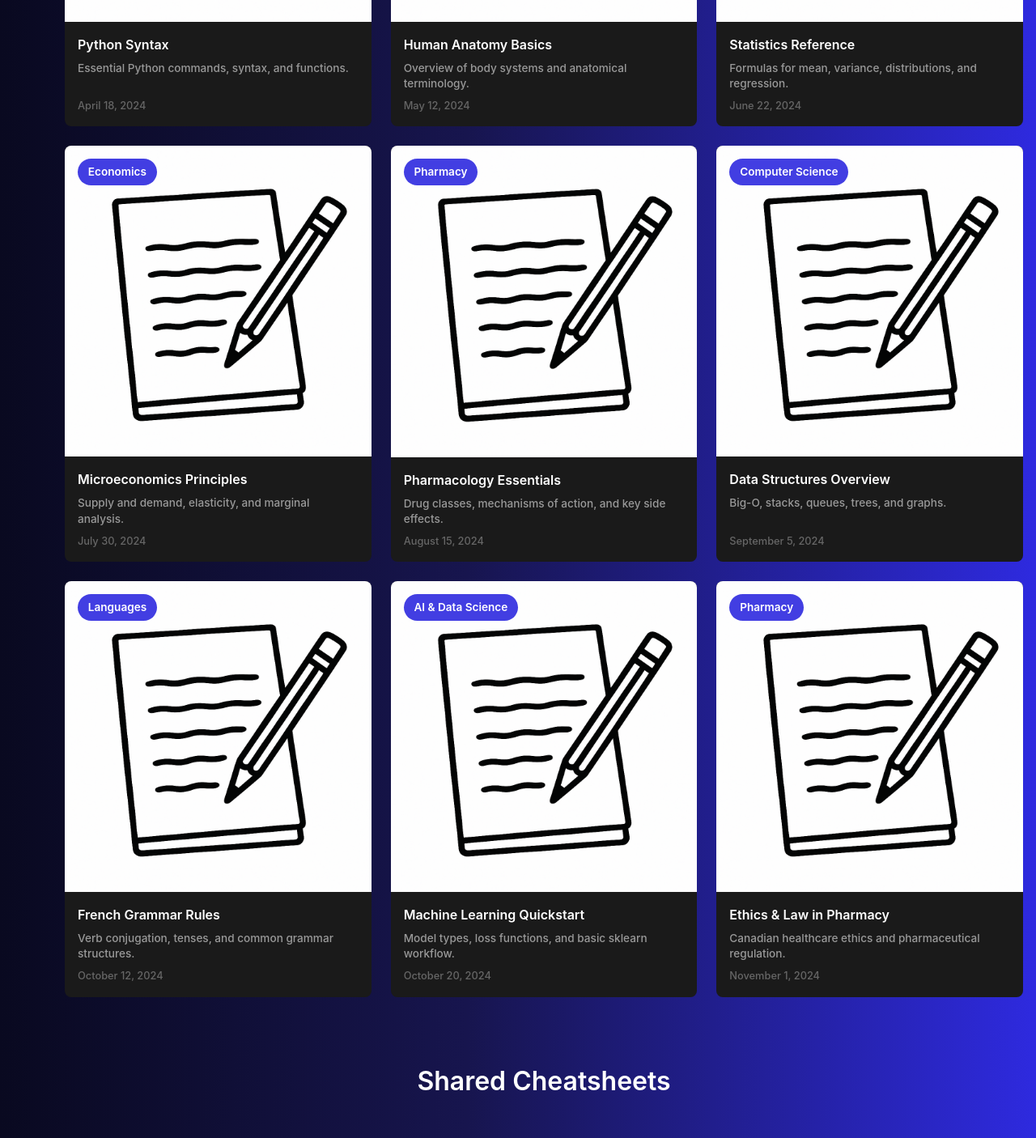
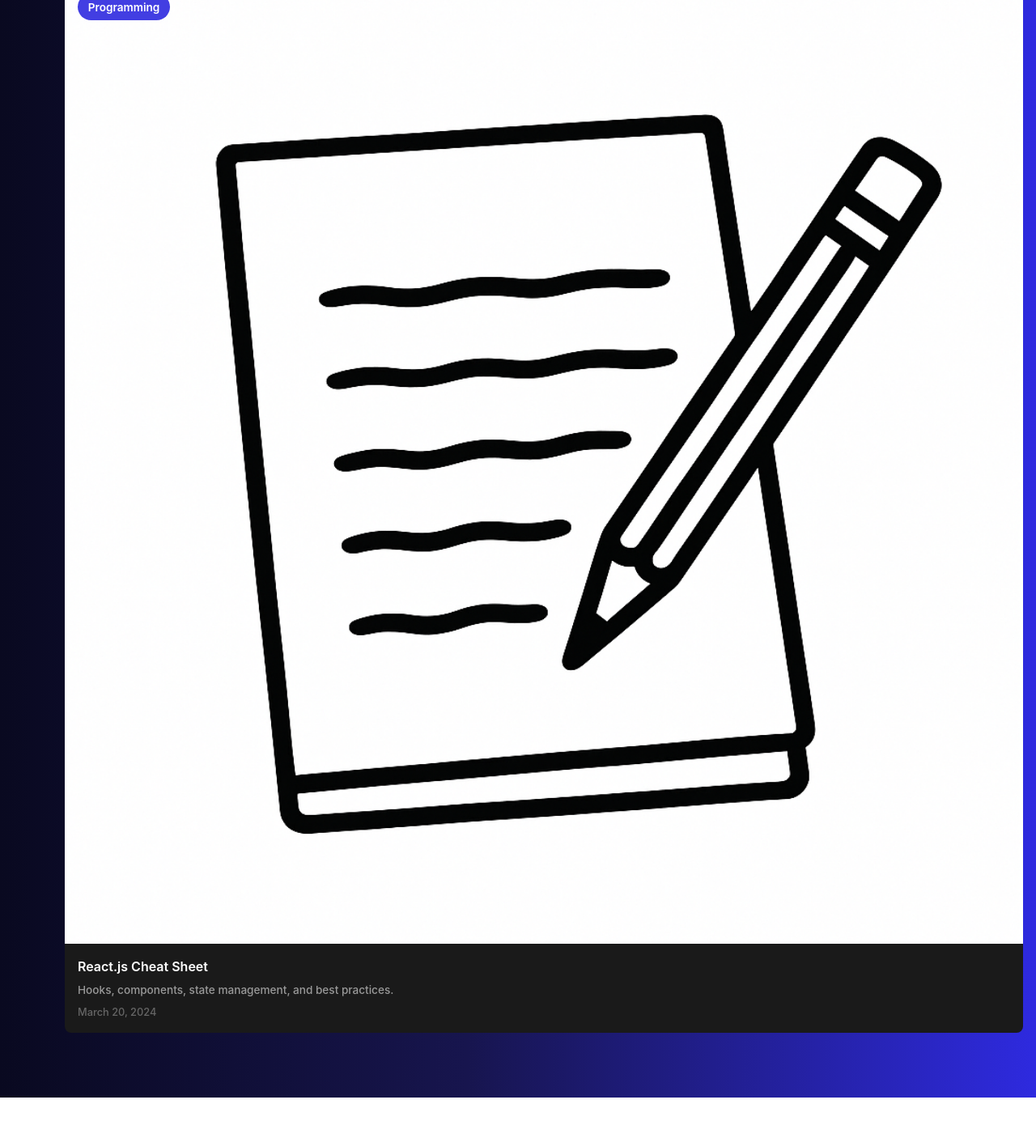
Before and after one commit to youssefjango/MAISHackathon2025, a React (Vite) app: page /cheatsheets in a window 1280 px wide. Shown: the part 1160-2566 px from the top of the page at 81% size. After the commit the page ends 2516 px from the top, so only its background shows below. Built offline with nearby package versions, Linux system fonts and the light colour scheme.

Commit message:
Make data be in a separate folder

```diff
--- /dev/null
+++ b/public/data/cheatsheets.json
@@ -0,0 +1,16 @@
+[
+  {
+    "id": 1,
+    "title": "Math 101",
+    "subject": "Mathematics",
+    "description": "Core calculus formulas and algebraic identities.",
+    "date": "2024-01-14"
+  },
+  {
+    "id": 2,
+    "title": "Physics Fundamentals",
+    "subject": "Physics",
+    "description": "Motion, forces, and key equations for mechanics.",
+    "date": "2024-02-10"
+  }
+]
--- /dev/null
+++ b/public/data/sharedCheatsheets.json
@@ -0,0 +1,10 @@
+[
+  {
+    "id": "shared-1",
+    "title": "React.js Cheat Sheet",
+    "subject": "Programming",
+    "description": "Hooks, components, state management, and best practices.",
+    "date": "2024-03-20",
+    "shared": true
+  }
+]
--- a/src/App.jsx
+++ b/src/App.jsx
@@ -16,7 +16,7 @@ function App() {
           <Route path="/" element={<Home />} />
           <Route path="/create" element={<Create />} />
           <Route path="/cheatsheets" element={<Cheatsheets />} />
-          <Route path="/sheet/:id" element={<CheatsheetPage />} />
+          <Route path="/cheatsheet/:id" element={<CheatsheetPage />} />
 
         </Routes>
       </main>
--- a/src/components/CheatsheetCard.jsx
+++ b/src/components/CheatsheetCard.jsx
@@ -30,7 +30,7 @@ function CheatsheetCard({ cheatsheet, onDelete }) {
     }
 
     return (
-        <Link to={`/sheet/${cheatsheet.id}`} className="cheatsheet-link">
+        <Link to={`/cheatsheet/${cheatsheet.id}`} className="cheatsheet-link">
             <div className="cheatsheet-card" onClick={onCardClick}>
                 <div className="cheatsheet-preview">
                     <img
--- a/src/pages/CheatsheetPage.jsx
+++ b/src/pages/CheatsheetPage.jsx
@@ -1,10 +1,39 @@
 import { useParams } from 'react-router-dom'
+import { useState, useEffect } from 'react'
 import cheatsheetImage from '../assets/cheatsheet_placeholder.png'
 import '../css/CheatsheetPage.css'
 
 function CheatsheetPage() {
   const { id } = useParams()
-  const cheatsheet = { id: 1, title: "Math 101", subject: "Math" }
+  const [cheatsheet, setCheatsheet] = useState(null)
+
+  useEffect(() => {
+    // Fetch both personal and shared cheatsheets
+    async function fetchCheatsheets() {
+      try {
+        const [localRes, sharedRes] = await Promise.all([
+          fetch('/data/cheatsheets.json'),
+          fetch('/data/sharedCheatsheets.json'),
+        ])
+
+        const [localData, sharedData] = await Promise.all([
+          localRes.json(),
+          sharedRes.json(),
+        ])
+
+        const allCheatsheets = [...localData, ...sharedData]
+        const found = allCheatsheets.find(
+          (item) => String(item.id) === String(id)
+        )
+
+        setCheatsheet(found || null)
+      } catch (err) {
+        console.error('Error fetching cheatsheet data:', err)
+      }
+    }
+
+    fetchCheatsheets()
+  }, [id])
 
 
   if (!cheatsheet) {
--- a/src/pages/Cheatsheets.jsx
+++ b/src/pages/Cheatsheets.jsx
@@ -1,132 +1,35 @@
-import { useState } from 'react'
+import { useState, useEffect } from 'react'
 import { Link } from 'react-router-dom'
 import CheatsheetCard from '../components/CheatsheetCard'
 import '../css/Cheatsheets.css'
 
 function Cheatsheets() {
-    // Example data - replace with your actual cheatsheets data
-    const [cheatsheets, setCheatsheets] = useState([
-        {
-          id: 1,
-          title: "Math 101",
-          subject: "Mathematics",
-          description: "Core calculus formulas and algebraic identities.",
-          date: "2024-01-14",
-        },
-        {
-          id: 2,
-          title: "Physics Fundamentals",
-          subject: "Physics",
-          description: "Motion, forces, and key equations for mechanics.",
-          date: "2024-02-10",
-        },
-        {
-          id: 3,
-          title: "Organic Chemistry Reactions",
-          subject: "Chemistry",
-          description: "Reaction mechanisms and common organic synthesis routes.",
-          date: "2024-03-05",
-        },
-        {
-          id: 4,
-          title: "Python Syntax",
-          subject: "Programming",
-          description: "Essential Python commands, syntax, and functions.",
-          date: "2024-04-18",
-        },
-        {
-          id: 5,
-          title: "Human Anatomy Basics",
-          subject: "Biology",
-          description: "Overview of body systems and anatomical terminology.",
-          date: "2024-05-12",
-        },
-        {
-          id: 6,
-          title: "Statistics Reference",
-          subject: "Statistics",
-          description: "Formulas for mean, variance, distributions, and regression.",
-          date: "2024-06-22",
-        },
-        {
-          id: 7,
-          title: "Microeconomics Principles",
-          subject: "Economics",
-          description: "Supply and demand, elasticity, and marginal analysis.",
-          date: "2024-07-30",
-        },
-        {
-          id: 8,
-          title: "Pharmacology Essentials",
-          subject: "Pharmacy",
-          description: "Drug classes, mechanisms of action, and key side effects.",
-          date: "2024-08-15",
-        },
-        {
-          id: 9,
-          title: "Data Structures Overview",
-          subject: "Computer Science",
-          description: "Big-O, stacks, queues, trees, and graphs.",
-          date: "2024-09-05",
-        },
-        {
-          id: 10,
-          title: "French Grammar Rules",
-          subject: "Languages",
-          description: "Verb conjugation, tenses, and common grammar structures.",
-          date: "2024-10-12",
-        },
-        {
-          id: 11,
-          title: "Machine Learning Quickstart",
-          subject: "AI & Data Science",
-          description: "Model types, loss functions, and basic sklearn workflow.",
-          date: "2024-10-20",
-        },
-        {
-          id: 12,
-          title: "Ethics & Law in Pharmacy",
-          subject: "Pharmacy",
-          description: "Canadian healthcare ethics and pharmaceutical regulation.",
-          date: "2024-11-01",
-        },
-      ])
+    const [cheatsheets, setCheatsheets] = useState([])
+  const [sharedCheatsheets, setSharedCheatsheets] = useState([])
 
-    // Shared cheatsheets from online (read-only)
-    const sharedCheatsheets = [
-        {
-          id: 'shared-1',
-          title: "Linear Algebra Reference",
-          subject: "Mathematics",
-          description: "Matrix operations, eigenvalues, and vector spaces.",
-          date: "2024-01-10",
-          shared: true,
-        },
-        {
-          id: 'shared-2',
-          title: "Quantum Physics Basics",
-          subject: "Physics",
-          description: "Wave functions, uncertainty principle, and quantum states.",
-          date: "2024-02-15",
-          shared: true,
-        },
-        {
-          id: 'shared-3',
-          title: "React.js Cheat Sheet",
-          subject: "Programming",
-          description: "Hooks, components, state management, and best practices.",
-          date: "2024-03-20",
-          shared: true,
-        },
-        {
-          id: 'shared-4',
-          title: "Organic Chemistry Mechanisms",
-          subject: "Chemistry",
-          description: "SN1, SN2, E1, E2 reactions and arrow pushing patterns.",
-          date: "2024-04-05",
-          shared: true,
-        },
-      ]
+  useEffect(() => {
+    // Fetch both JSON files from /public/data/
+    async function fetchCheatsheets() {
+      try {
+        const [localRes, sharedRes] = await Promise.all([
+          fetch('/data/cheatsheets.json'),
+          fetch('/data/sharedCheatsheets.json'),
+        ])
+
+        const [localData, sharedData] = await Promise.all([
+          localRes.json(),
+          sharedRes.json(),
+        ])
+
+        setCheatsheets(localData)
+        setSharedCheatsheets(sharedData)
+      } catch (err) {
+        console.error('Error loading cheatsheets:', err)
+      }
+    }
+
+    fetchCheatsheets()
+  }, [])
 
     function handleDeleteCheatsheet(cheatsheetId) {
         const cheatsheet = cheatsheets.find(c => c.id === cheatsheetId)
```
Also changed, not shown: 1 other file (tests, documents, lock files or other folders).
